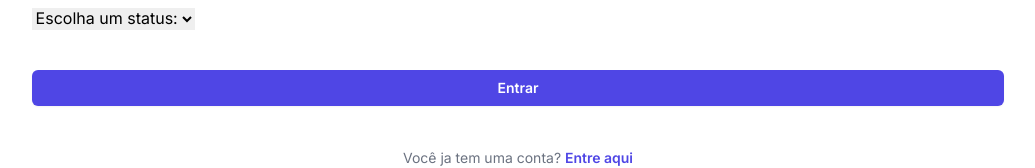
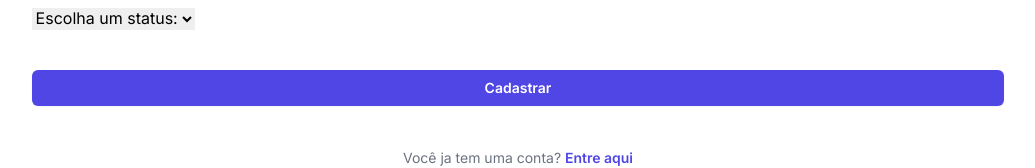
Before and after one commit to GGNOOB1/front-clientes, a Next.js app: page /cadastro in a window 1280 px wide. Shown: the part 600-768 px from the top of the page, without its empty margins (122-1157 px from the left). Built offline with nearby package versions, Linux system fonts and the light colour scheme.

Commit message:
Fix: arrumando erro de escrita

```diff
--- a/src/app/cadastro/page.tsx
+++ b/src/app/cadastro/page.tsx
@@ -366,7 +366,7 @@ export default function Cadastro() {
                 type="submit"
                 className="globalButton flex w-full justify-center rounded-md bg-indigo-600 px-3 py-1.5 text-sm font-semibold leading-6 text-white shadow-sm hover:bg-indigo-500 focus-visible:outline focus-visible:outline-2 focus-visible:outline-offset-2 focus-visible:outline-indigo-600"
               >
-                {isLoading ? "Carregando.." : "Entrar"}
+                {isLoading ? "Carregando.." : "Cadastrar"}
               </button>
             </div>
           </form>
```
